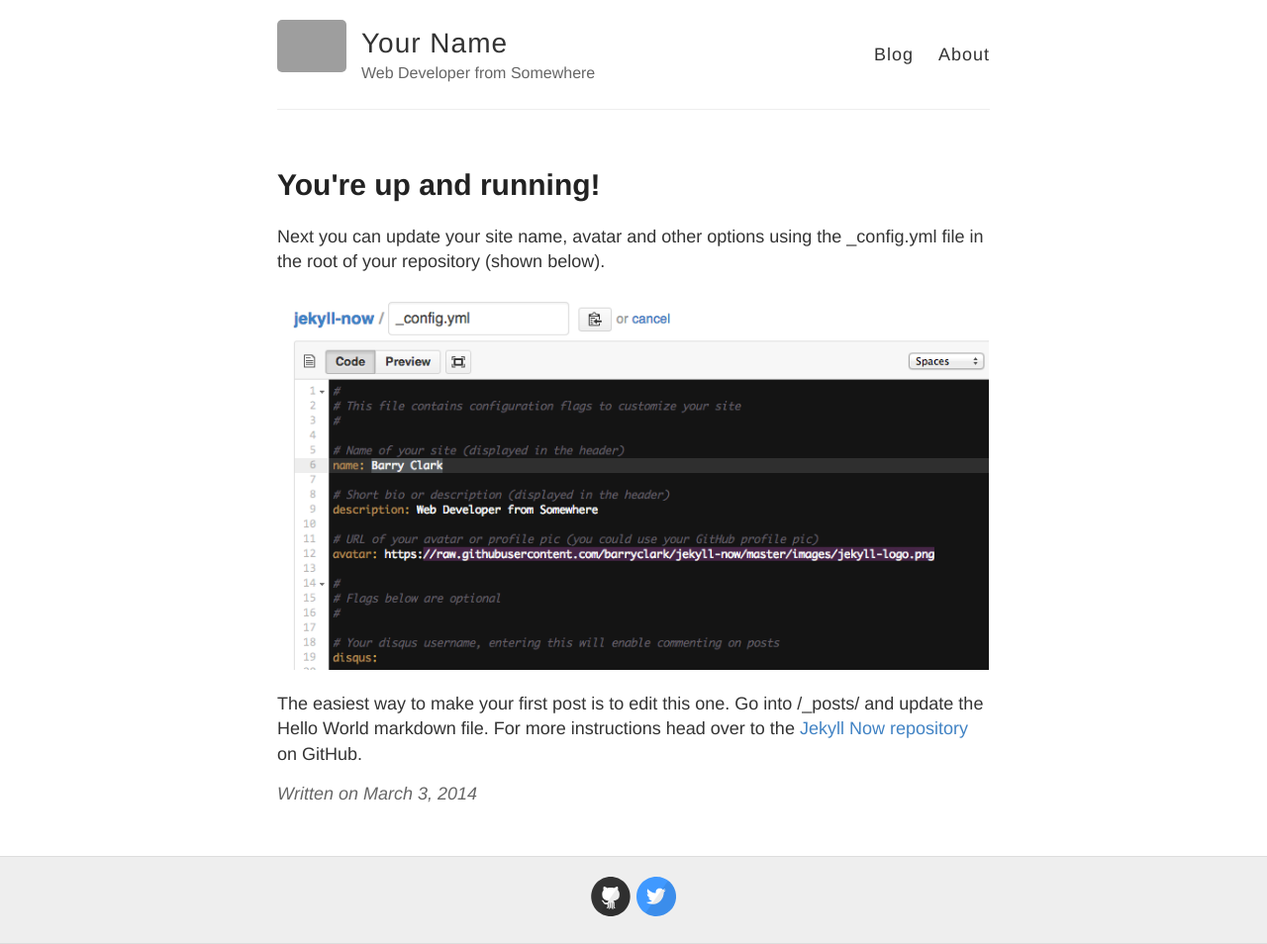
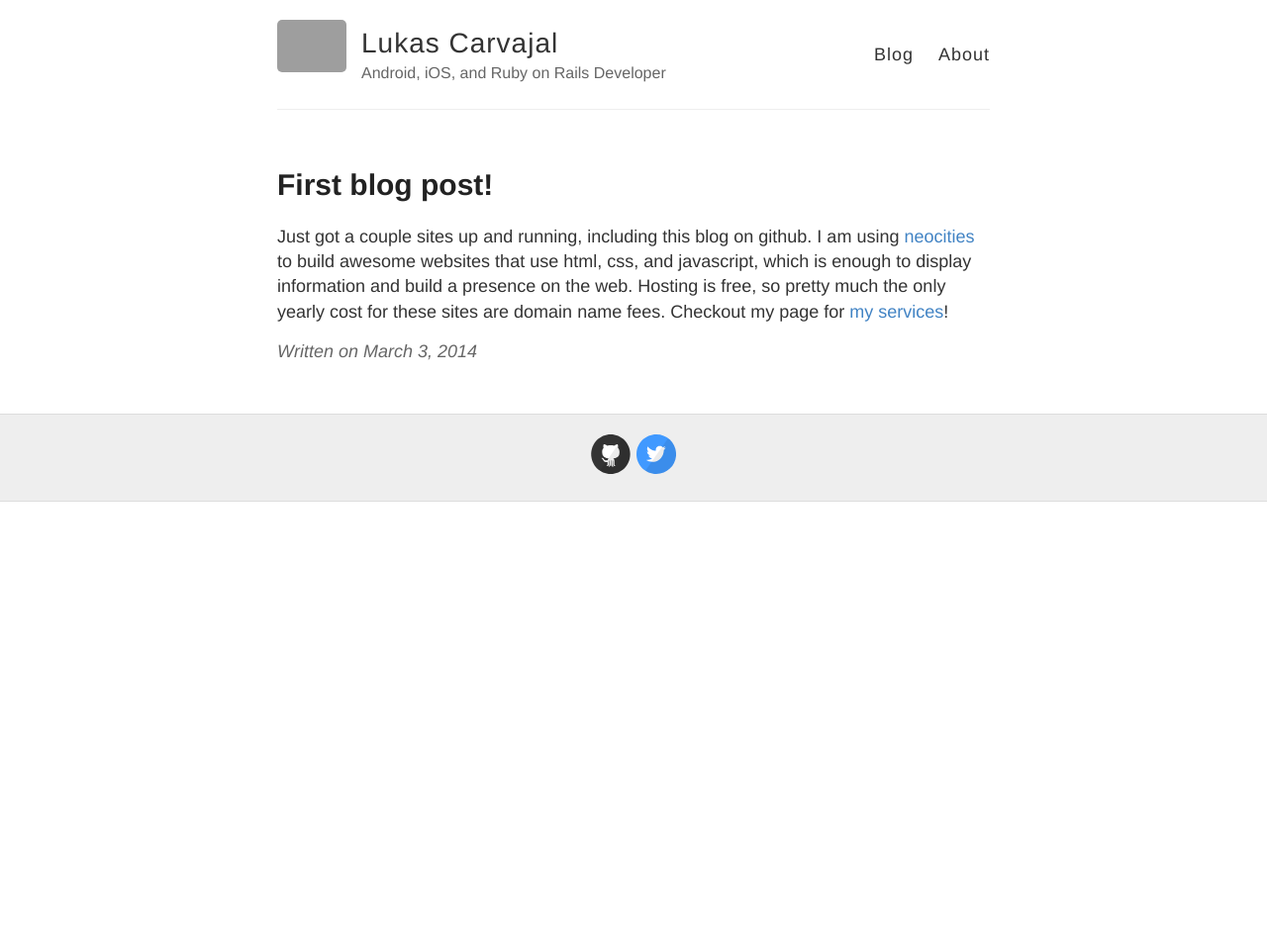
Before and after one commit to Lcarvajal/Lcarvajal.github.io, a Jekyll site: the page built from _posts/2014-3-3-Hello-World.md, in a window 1280 px wide. Shown: the whole page at 99% size. Built offline with Jekyll 4.4.1, drawn with Linux system fonts in a browser that asks for light colours; Markdown is read by kramdown in place of the engine named in the settings; after the commit the page ends 900 px from its top, so only the background shows below that; grey boxes are pictures that could not be loaded.

Commit message:
first blog post!

```diff
--- a/_config.yml
+++ b/_config.yml
@@ -3,10 +3,10 @@
 #
 
 # Name of your site (displayed in the header)
-name: Your Name
+name: Lukas Carvajal
 
 # Short bio or description (displayed in the header)
-description: Web Developer from Somewhere
+description: Android, iOS, and Ruby on Rails Developer
 
 # URL of your avatar or profile pic (you could use your GitHub profile pic)
 avatar: https://raw.githubusercontent.com/barryclark/jekyll-now/master/images/jekyll-logo.png
--- a/_posts/2014-3-3-Hello-World.md
+++ b/_posts/2014-3-3-Hello-World.md
@@ -1,10 +1,6 @@
 ---
 layout: post
-title: You're up and running!
+title: First blog post!
 ---
 
-Next you can update your site name, avatar and other options using the _config.yml file in the root of your repository (shown below).
-
-![_config.yml]({{ site.baseurl }}/images/config.png)
-
-The easiest way to make your first post is to edit this one. Go into /_posts/ and update the Hello World markdown file. For more instructions head over to the [Jekyll Now repository](https://github.com/barryclark/jekyll-now) on GitHub.
+Just got a couple sites up and running, including this blog on github. I am using [neocities](https://www.neocities.org) to build awesome websites that use html, css, and javascript, which is enough to display information and build a presence on the web. Hosting is free, so pretty much the only yearly cost for these sites are domain name fees. Checkout my page for [my services](https://www.lukascarvajal.neocities.org)!
```
